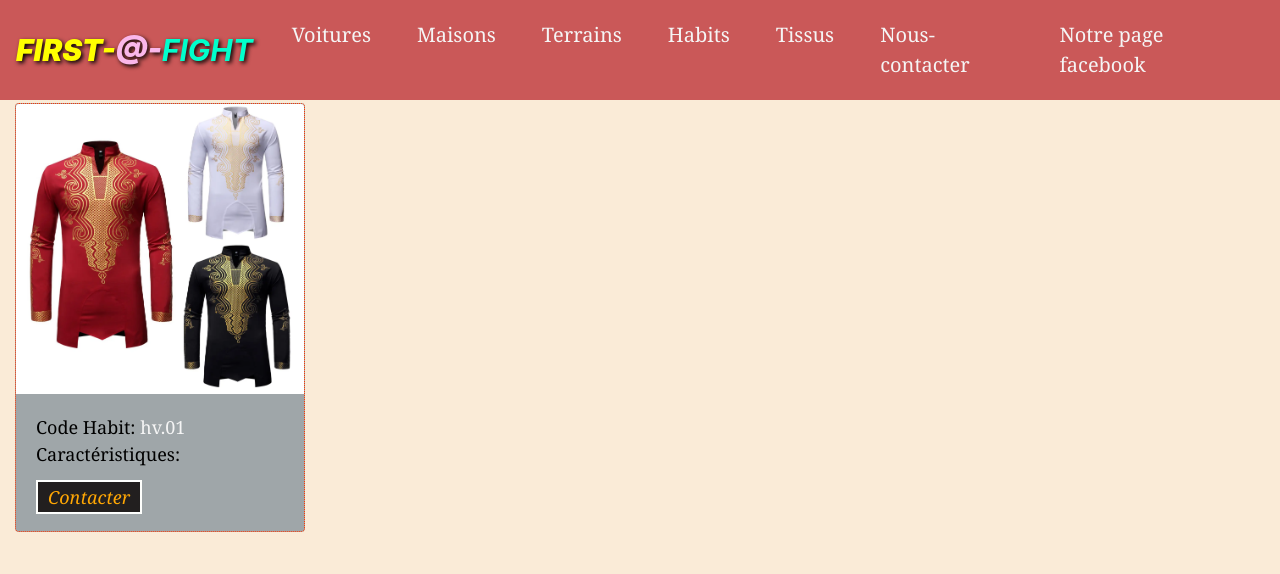
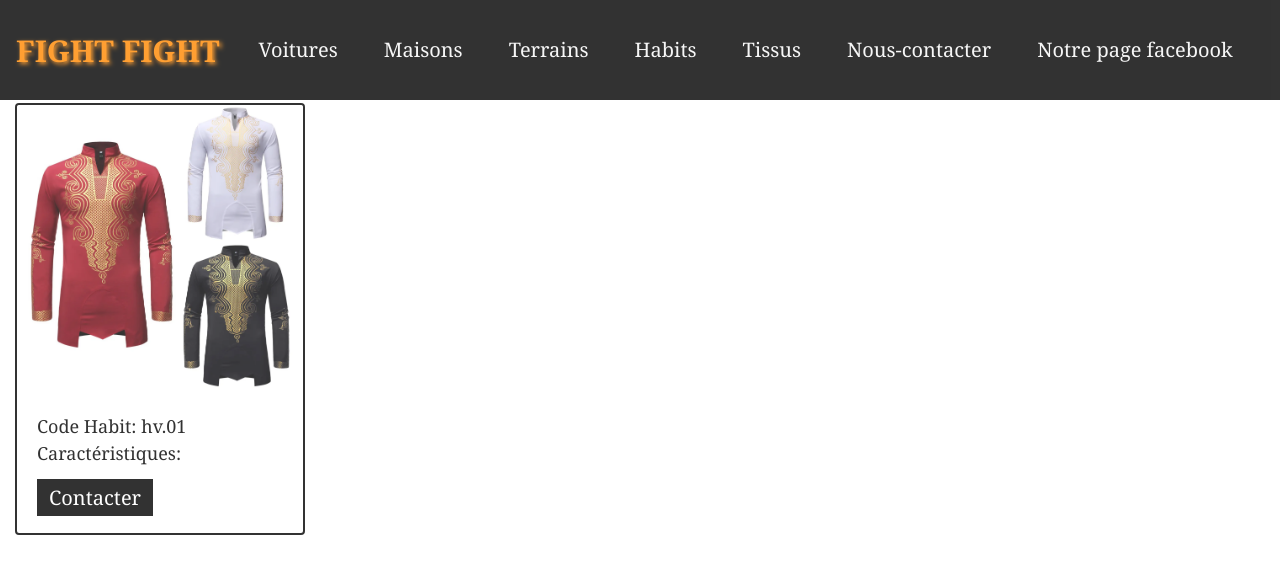
Before and after one commit to Amescovitch/FirstFight, a Django app: page /habit/ in a window 1280 px wide. Shown: the top 574 px of the page. Run offline with Django 4.2, Linux system fonts and the light colour scheme; data comes from the database, SQL or seed files in the repository.

Commit message:
Update base.html

```diff
--- a/templates/base.html
+++ b/templates/base.html
@@ -68,13 +68,10 @@
         }
 */
 
-        body{
-            background-color: antiquewhite;
-        }
-
         .navbar{
-            background-color: #ca5858;
+            background-color: black;
             height: 100px;
+            opacity: 0.8;
         }
 
         .card-text{
@@ -83,28 +80,28 @@
         }
 
         .card{
-            background-color: rgb(159, 166, 169);
             margin-top: 1%;
             margin-bottom: 3%;
-            color: whitesmoke;
-            border: dotted 1px rgb(255, 55, 0);
+            color: black;
+            opacity: 0.8;
+            border: 2px solid black;
         }
 
         .contacter{
-            background-color: rgb(34, 31, 31);
-            border: solid rgb(254, 255, 253) 2px;
-            color: rgb(255, 167, 4);
+            background-color: black;
+            border: solid black 2px;
+            color: white;
             padding: 3px 10px;
             font-family: Cambria;
-            font-size:large;
-            font-style: italic;
+            font-size:20px;
 
         }
 
         .contacter:hover{
-            color: rgb(250, 250, 246);
+            color: white;
             text-decoration: none;
-            background-color: blue;
+            background-color: black;
+            opacity: 0.7;
         }
 
         .card-img-top{
@@ -135,15 +132,12 @@
 
 <nav class="navbar navbar-expand-lg navbar-light bg-black">
     <a class="navbar-brand" href="{% url 'services:accueil' %}"><strong
-        style="color: rgb(0, 255, 204);
-               text-shadow: 2px 2px 4px #000000;
-               font-style: italic;
+        style="color: rgb(255, 136, 0);
+               text-shadow: 2px 2px 4px rgb(255, 136, 0);
                font-size: 30px;
-               text-transform: uppercase;
-                   "><strong
-                   style="color: yellow;
-                   ">first-</strong><strong style="color:rgb(250, 183, 234);">@-</strong>fight
-       </strong></a>
+               font-family: Cambria;
+               text-transform: uppercase;">fight fight</strong></a>
+
     <button class="navbar-toggler" type="button" data-toggle="collapse" data-target="#navbarNav" aria-controls="navbarNav" aria-expanded="false" aria-label="Toggle navigation">
     <span class="navbar-toggler-icon"></span>
     </button>
```
